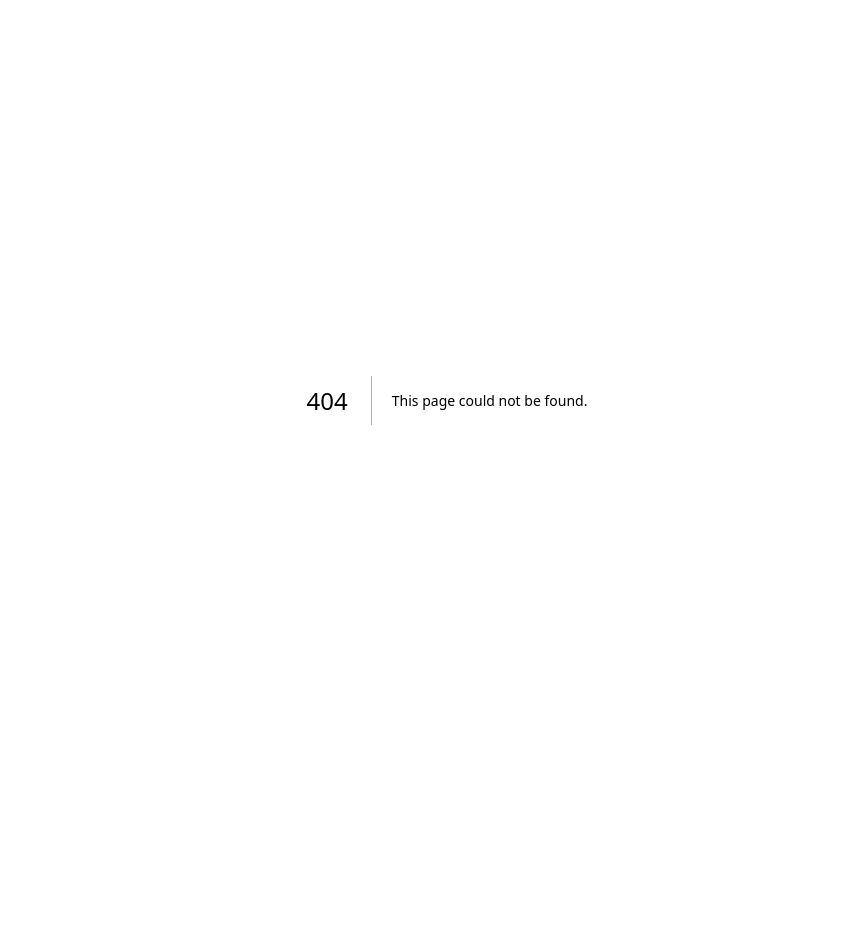
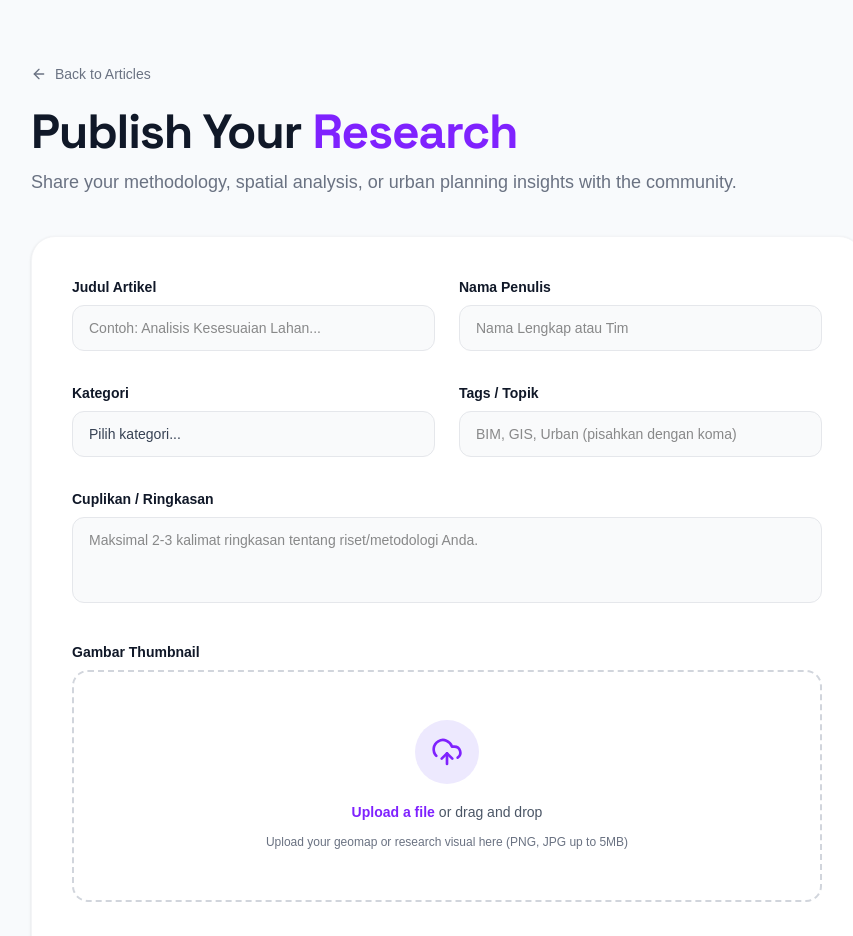
Before and after one commit to azmansidi834-create/urspatial, a Next.js app: page /articles/create in a window 1280 px wide. Before the commit this address had no page. Shown: the top 936 px of the page, without its empty margins (193-1046 px from the left). Before the commit the page ends 800 px from the top, so only its background shows below. Built offline with nearby package versions, Linux system fonts and the light colour scheme.

Commit message:
feat: tambahkan halaman form publish article dengan tema editorial webzine

```diff
--- /dev/null
+++ b/src/app/articles/create/page.tsx
@@ -0,0 +1,152 @@
+import React from 'react';
+import { UploadCloud, ArrowLeft, Image as ImageIcon } from 'lucide-react';
+import Link from 'next/link';
+
+export default function CreateArticlePage() {
+  return (
+    <div className="min-h-screen bg-slate-50 pt-16 pb-24">
+      <div className="max-w-4xl mx-auto px-4 sm:px-6 lg:px-8">
+
+        {/* Header */}
+        <div className="mb-10">
+          <Link href="/articles" className="inline-flex items-center text-sm font-medium text-gray-500 hover:text-gray-900 transition-colors mb-6 group">
+            <ArrowLeft size={16} className="mr-2 group-hover:-translate-x-1 transition-transform" />
+            Back to Articles
+          </Link>
+          <h1 className="text-4xl md:text-5xl font-extrabold text-gray-900 tracking-tight font-heading">
+            Publish Your <span className="text-violet-600">Research</span>
+          </h1>
+          <p className="text-gray-500 mt-3 text-lg">
+            Share your methodology, spatial analysis, or urban planning insights with the community.
+          </p>
+        </div>
+
+        {/* Form Container */}
+        <div className="bg-white rounded-3xl p-6 md:p-10 shadow-sm border border-gray-100">
+          <form className="space-y-8">
+
+            {/* Title & Author Row */}
+            <div className="grid grid-cols-1 md:grid-cols-2 gap-6">
+              <div className="space-y-2">
+                <label htmlFor="title" className="block text-sm font-bold text-gray-900">
+                  Judul Artikel
+                </label>
+                <input
+                  type="text"
+                  id="title"
+                  placeholder="Contoh: Analisis Kesesuaian Lahan..."
+                  className="w-full px-4 py-3 rounded-xl border border-gray-200 bg-gray-50 focus:bg-white focus:outline-none focus:ring-2 focus:ring-violet-500/20 focus:border-violet-500 transition-all text-sm"
+                />
+              </div>
+              <div className="space-y-2">
+                <label htmlFor="author" className="block text-sm font-bold text-gray-900">
+                  Nama Penulis
+                </label>
+                <input
+                  type="text"
+                  id="author"
+                  placeholder="Nama Lengkap atau Tim"
+                  className="w-full px-4 py-3 rounded-xl border border-gray-200 bg-gray-50 focus:bg-white focus:outline-none focus:ring-2 focus:ring-violet-500/20 focus:border-violet-500 transition-all text-sm"
+                />
+              </div>
+            </div>
+
+            {/* Category & Tags Row */}
+            <div className="grid grid-cols-1 md:grid-cols-2 gap-6">
+              <div className="space-y-2">
+                <label htmlFor="category" className="block text-sm font-bold text-gray-900">
+                  Kategori
+                </label>
+                <select
+                  id="category"
+                  className="w-full px-4 py-3 rounded-xl border border-gray-200 bg-gray-50 focus:bg-white focus:outline-none focus:ring-2 focus:ring-violet-500/20 focus:border-violet-500 transition-all text-sm text-gray-700 appearance-none"
+                >
+                  <option value="" disabled selected>Pilih kategori...</option>
+                  <option value="Analisis Spasial">Analisis Spasial</option>
+                  <option value="Remote Sensing">Remote Sensing</option>
+                  <option value="Perencanaan Wilayah">Perencanaan Wilayah</option>
+                  <option value="Lainnya">Lainnya</option>
+                </select>
+              </div>
+              <div className="space-y-2">
+                <label htmlFor="tags" className="block text-sm font-bold text-gray-900">
+                  Tags / Topik
+                </label>
+                <input
+                  type="text"
+                  id="tags"
+                  placeholder="BIM, GIS, Urban (pisahkan dengan koma)"
+                  className="w-full px-4 py-3 rounded-xl border border-gray-200 bg-gray-50 focus:bg-white focus:outline-none focus:ring-2 focus:ring-violet-500/20 focus:border-violet-500 transition-all text-sm"
+                />
+              </div>
+            </div>
+
+            {/* Excerpt */}
+            <div className="space-y-2">
+              <label htmlFor="excerpt" className="block text-sm font-bold text-gray-900">
+                Cuplikan / Ringkasan
+              </label>
+              <textarea
+                id="excerpt"
+                rows={3}
+                placeholder="Maksimal 2-3 kalimat ringkasan tentang riset/metodologi Anda."
+                className="w-full px-4 py-3 rounded-xl border border-gray-200 bg-gray-50 focus:bg-white focus:outline-none focus:ring-2 focus:ring-violet-500/20 focus:border-violet-500 transition-all text-sm resize-none"
+              />
+            </div>
+
+            {/* Image Upload Dropzone */}
+            <div className="space-y-2">
+              <label className="block text-sm font-bold text-gray-900">
+                Gambar Thumbnail
+              </label>
+              <div className="mt-2 flex justify-center rounded-2xl border-2 border-dashed border-gray-300 px-6 py-12 hover:border-violet-500 hover:bg-violet-50/50 transition-colors cursor-pointer group">
+                <div className="text-center">
+                  <div className="mx-auto flex h-16 w-16 items-center justify-center rounded-full bg-violet-100 mb-4 group-hover:scale-110 transition-transform">
+                    <UploadCloud className="h-8 w-8 text-violet-600" aria-hidden="true" />
+                  </div>
+                  <div className="mt-4 flex text-sm leading-6 text-gray-600 justify-center">
+                    <label
+                      htmlFor="file-upload"
+                      className="relative cursor-pointer rounded-md font-semibold text-violet-600 focus-within:outline-none focus-within:ring-2 focus-within:ring-violet-600 focus-within:ring-offset-2 hover:text-violet-500"
+                    >
+                      <span>Upload a file</span>
+                      <input id="file-upload" name="file-upload" type="file" className="sr-only" />
+                    </label>
+                    <p className="pl-1">or drag and drop</p>
+                  </div>
+                  <p className="text-xs leading-5 text-gray-500 mt-2">
+                    Upload your geomap or research visual here (PNG, JPG up to 5MB)
+                  </p>
+                </div>
+              </div>
+            </div>
+
+            {/* Main Content */}
+            <div className="space-y-2">
+              <label htmlFor="content" className="block text-sm font-bold text-gray-900">
+                Isi Artikel / Metodologi
+              </label>
+              <textarea
+                id="content"
+                rows={12}
+                placeholder="Tuliskan detail riset, kode algoritma, atau langkah metodologi di sini..."
+                className="w-full px-4 py-3 rounded-xl border border-gray-200 bg-gray-50 focus:bg-white focus:outline-none focus:ring-2 focus:ring-violet-500/20 focus:border-violet-500 transition-all text-sm"
+              />
+            </div>
+
+            {/* Submit Button */}
+            <div className="pt-6 border-t border-gray-100 flex justify-end">
+              <button
+                type="button"
+                className="px-8 py-3.5 bg-gray-900 text-white font-bold rounded-full hover:bg-violet-600 transition-colors shadow-sm hover:shadow-md focus:outline-none focus:ring-2 focus:ring-violet-500 focus:ring-offset-2"
+              >
+                Publish Article
+              </button>
+            </div>
+
+          </form>
+        </div>
+      </div>
+    </div>
+  );
+}
```
